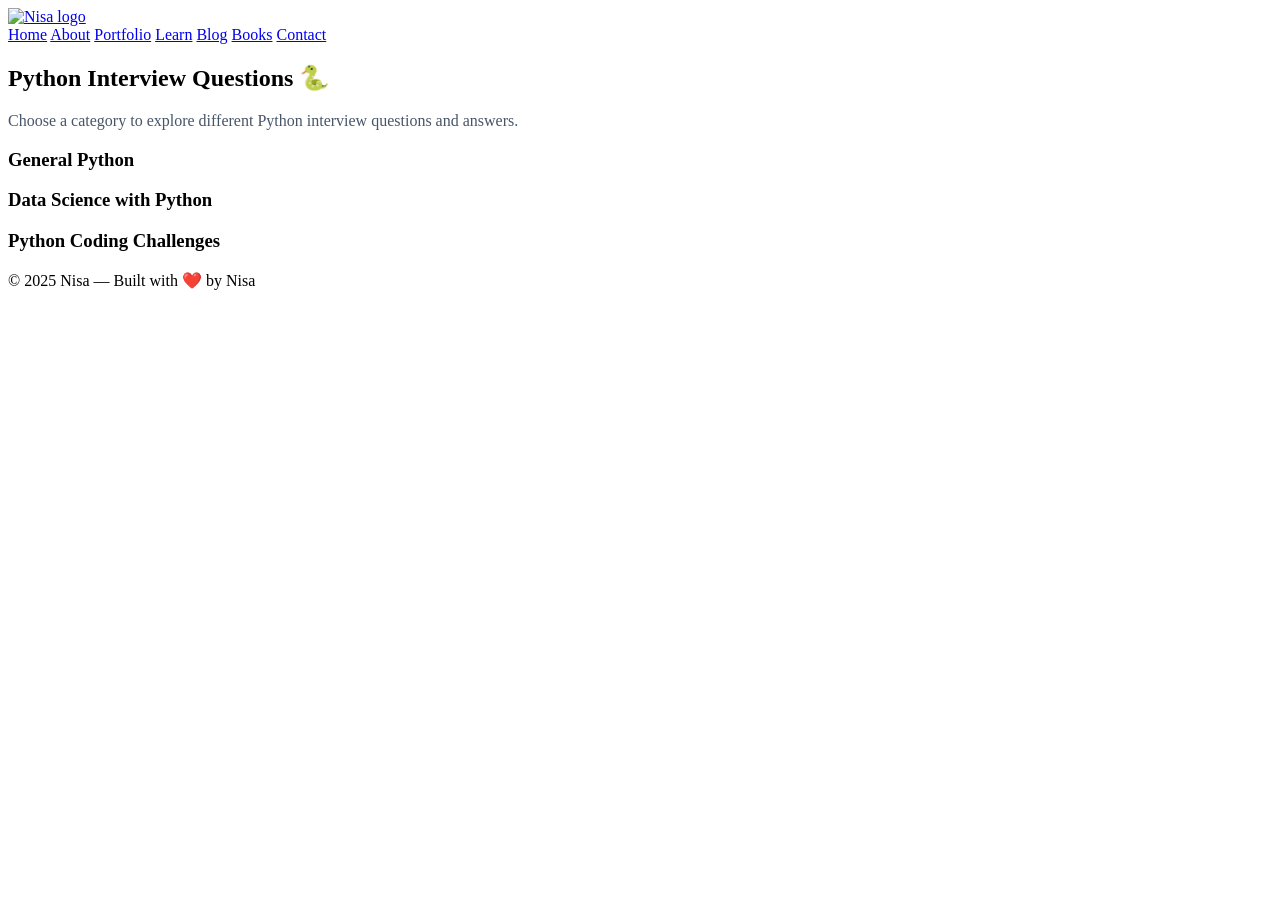
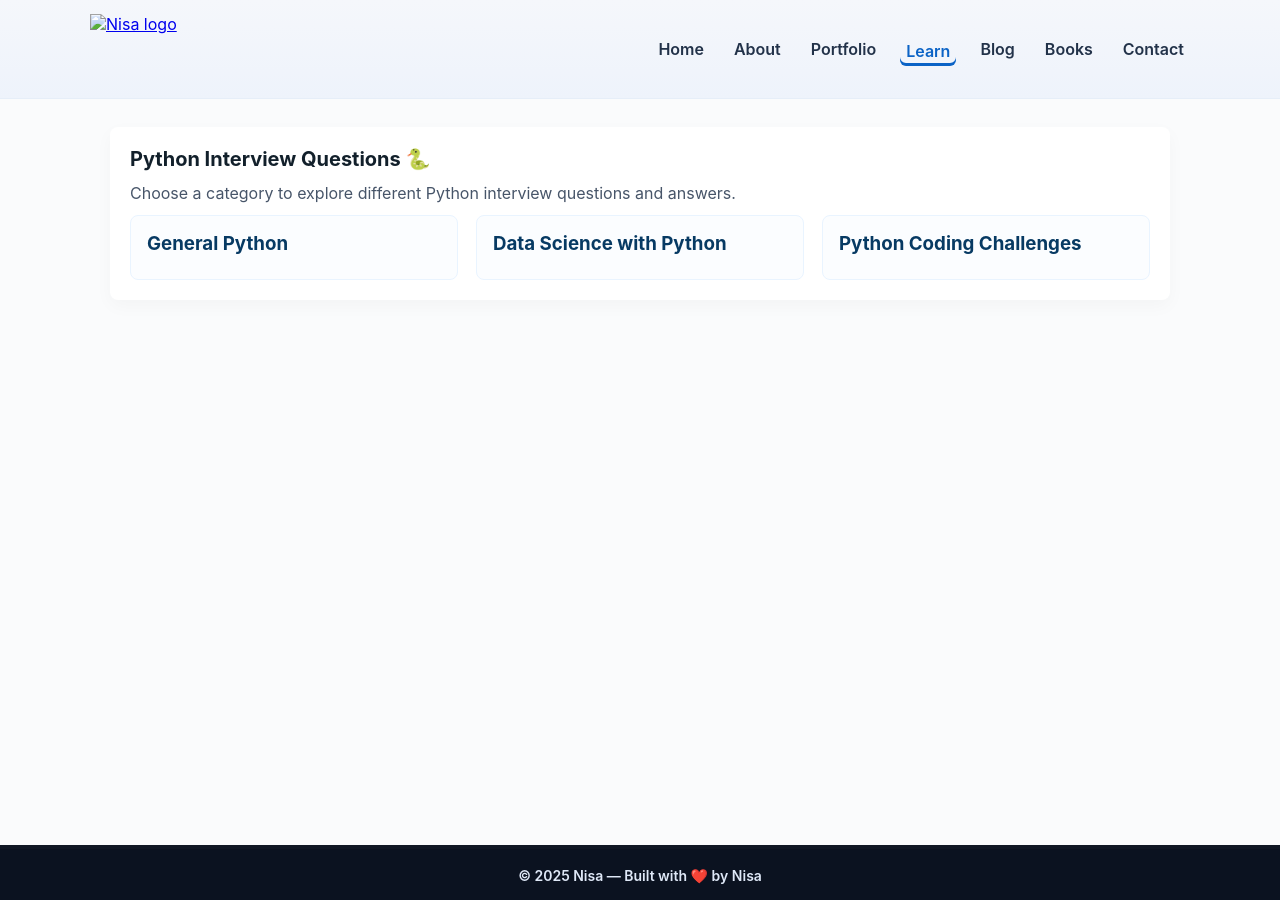
Before and after one commit to tabassumunnisa19/My_Personal_Website, a Jekyll site: the page Python_Interview/Python_Interview_questions.html, which Jekyll copies as it is, in a window 1280 px wide. Built offline with Jekyll 4.4.1, drawn with Linux system fonts in a browser that asks for light colours.

Commit message:
Update Python_Interview_questions.html

```diff
--- a/Python_Interview/Python_Interview_questions.html
+++ b/Python_Interview/Python_Interview_questions.html
@@ -4,7 +4,7 @@
   <meta charset="utf-8">
   <meta name="viewport" content="width=device-width,initial-scale=1">
   <title>Python Interview Prep — Nisa</title>
-  <link rel="stylesheet" href="style.css">
+  <link rel="stylesheet" href="../style.css">
   <link rel="stylesheet" href="https://cdnjs.cloudflare.com/ajax/libs/font-awesome/6.4.0/css/all.min.css">
 </head>
 <body>
```
